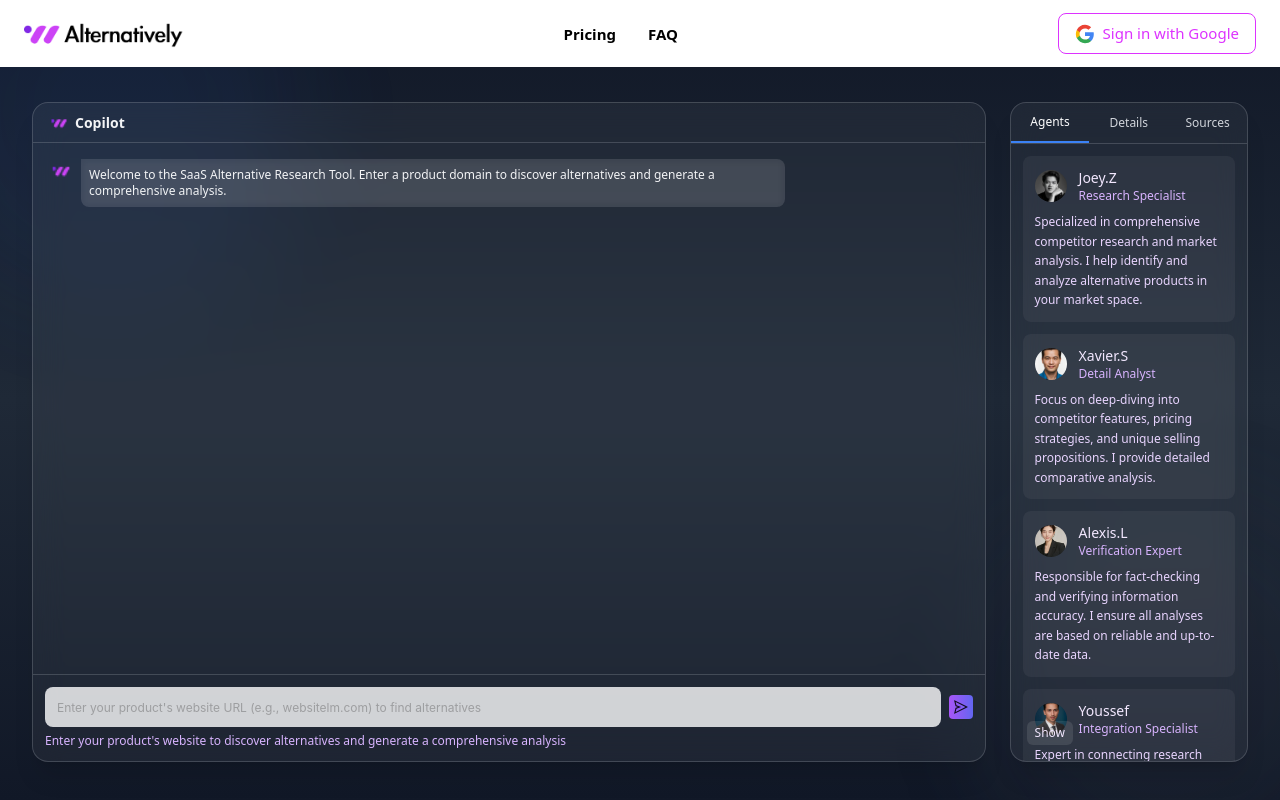
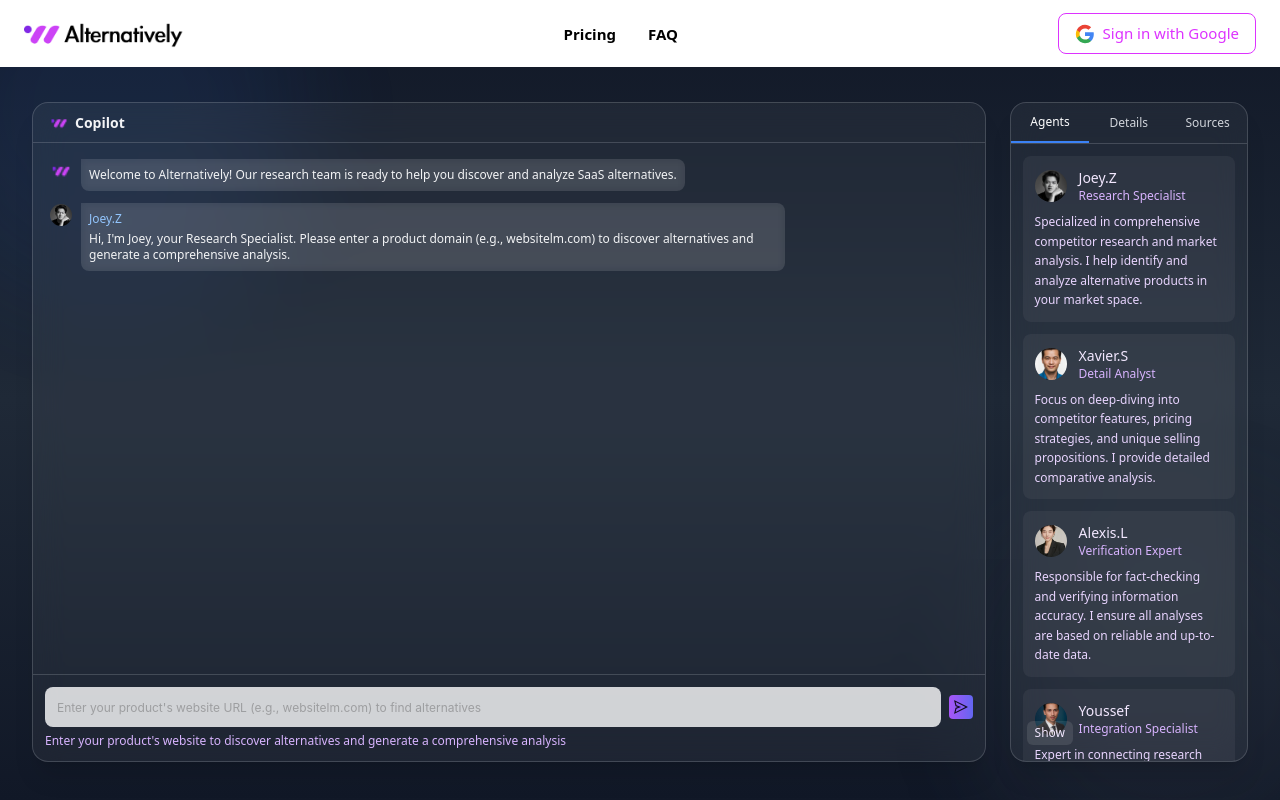
Before and after one commit to Joeyzzyy/Alternative-Research, a Next.js app: page /en in a window 1280 px wide. Shown: the top 800 px of the page. Built offline with nearby package versions, Linux system fonts and the light colour scheme.

Commit message:
features added

```diff
--- a/src/components/common/sections/research-tool.js
+++ b/src/components/common/sections/research-tool.js
@@ -7,12 +7,18 @@
 const ResearchTool = () => {
   const [domain, setDomain] = useState('');
   const [loading, setLoading] = useState(false);
+  const [initialLoading, setInitialLoading] = useState(true);
   const [workflowStage, setWorkflowStage] = useState(null);
   const [workflowProgress, setWorkflowProgress] = useState(0);
   const [messages, setMessages] = useState([
     {
       type: 'system',
-      content: 'Welcome to the SaaS Alternative Research Tool. Enter a product domain to discover alternatives and generate a comprehensive analysis.'
+      content: 'Welcome to Alternatively! Our research team is ready to help you discover and analyze SaaS alternatives.'
+    },
+    {
+      type: 'agent',
+      agentId: 1,
+      content: 'Hi, I\'m Joey, your Research Specialist. Please enter a product domain (e.g., websitelm.com) to discover alternatives and generate a comprehensive analysis.'
     }
   ]);
   const [userInput, setUserInput] = useState('');
@@ -180,6 +186,40 @@
   };
 
   const renderChatMessage = (message, index) => {
+    // 为agent类型消息添加特殊处理
+    if (message.type === 'agent') {
+      const agent = agents.find(a => a.id === message.agentId) || agents[0];
+      return (
+        <div key={index} className="flex justify-start mb-3">
+          <div className="flex max-w-[80%] flex-row">
+            <div className="flex-shrink-0 mr-2">
+              <Avatar
+                size="small"
+                src={agent.avatar}
+                className="bg-transparent"
+              />
+            </div>
+            <div className="p-2 rounded-lg text-xs bg-white/10 backdrop-blur-sm text-gray-100 rounded-tl-none">
+              <div className="text-xs font-medium text-blue-300 mb-1">{agent.name}</div>
+              {message.content.split('\n').map((line, i) => (
+                <React.Fragment key={i}>
+                  {line}
+                  {i < message.content.split('\n').length - 1 && <br />}
+                </React.Fragment>
+              ))}
+              {message.isThinking && (
+                <div className="flex space-x-1 mt-1.5 justify-center">
+                  <div className="w-1.5 h-1.5 bg-gray-300 rounded-full animate-bounce"></div>
+                  <div className="w-1.5 h-1.5 bg-gray-300 rounded-full animate-bounce" style={{ animationDelay: '0.2s' }}></div>
+                  <div className="w-1.5 h-1.5 bg-gray-300 rounded-full animate-bounce" style={{ animationDelay: '0.4s' }}></div>
+                </div>
+              )}
+            </div>
+          </div>
+        </div>
+      );
+    }
+
     return (
       <div
         key={index}
@@ -370,6 +410,39 @@
     }
   }, [messages]);
 
+  // 添加初始化加载效果
+  useEffect(() => {
+    // 模拟初始化加载
+    const timer = setTimeout(() => {
+      setInitialLoading(false);
+    }, 1500);
+
+    return () => clearTimeout(timer);
+  }, []);
+
+  // 如果正在初始化加载，显示加载界面
+  if (initialLoading) {
+    return (
+      <div className="w-full min-h-screen bg-gradient-to-b from-gray-900 via-gray-800 to-gray-900
+                      flex items-center justify-center" style={{ paddingTop: "80px" }}>
+        <div className="text-center">
+          <img
+            src="/images/alternatively-favicon.png"
+            alt="Alternatively"
+            className="w-16 h-16 mx-auto mb-4 animate-pulse"
+          />
+          <h2 className="text-xl font-semibold text-white mb-2">Loading Alternatively</h2>
+          <p className="text-gray-300">Preparing your research environment...</p>
+          <div className="mt-4 flex justify-center space-x-2">
+            <div className="w-2 h-2 bg-blue-500 rounded-full animate-bounce"></div>
+            <div className="w-2 h-2 bg-blue-500 rounded-full animate-bounce" style={{ animationDelay: '0.2s' }}></div>
+            <div className="w-2 h-2 bg-blue-500 rounded-full animate-bounce" style={{ animationDelay: '0.4s' }}></div>
+          </div>
+        </div>
+      </div>
+    );
+  }
+
   return (
     <div className="w-full min-h-screen bg-gradient-to-b from-gray-900 via-gray-800 to-gray-900 text-white flex items-center justify-center p-4 relative overflow-hidden" style={{ paddingTop: "80px" }}>
       <div className="absolute inset-0" style={{ paddingTop: "80px" }}>
```
